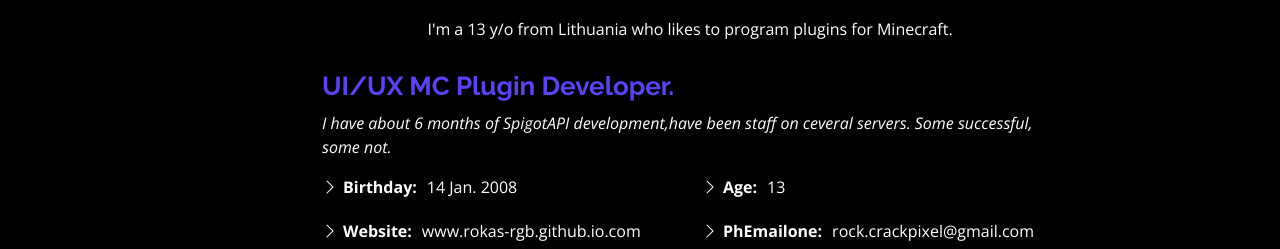
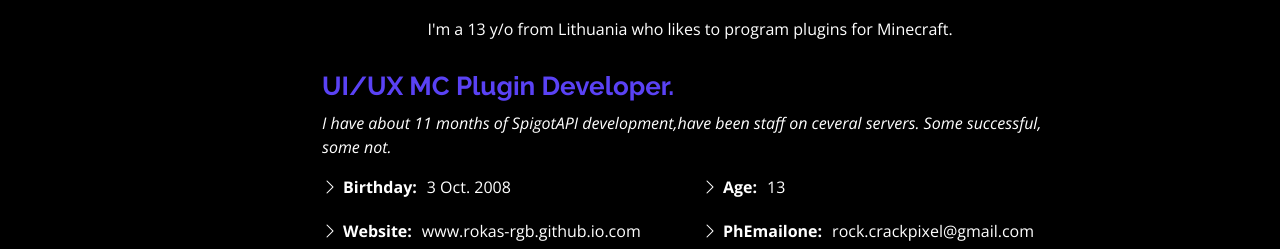
Before and after one commit to Rokas-rgb/Rokas-rgb.github.io, a plain HTML site: page index.html in a window 1280 px wide. Shown: the part 921-1170 px from the top of the page. Drawn offline with nearby package versions, Linux system fonts and the light colour scheme.

Commit message:
Update index.html

```diff
--- a/index.html
+++ b/index.html
@@ -77,12 +77,12 @@
           <div class="container col-lg-8 pt-4 pt-lg-0 content">
             <h3>UI/UX MC Plugin Developer.</h3>
             <p class="fst-italic">
-              I have about 6 months of SpigotAPI development,have been staff on ceveral servers. Some successful, some not.
+              I have about 11 months of SpigotAPI development,have been staff on ceveral servers. Some successful, some not.
             </p>
             <div class="row">
               <div class="col-lg-6">
                 <ul>
-                  <li><i class="bi bi-chevron-right"></i> <strong>Birthday:</strong> <span>14 Jan. 2008</span></li>
+                  <li><i class="bi bi-chevron-right"></i> <strong>Birthday:</strong> <span>3 Oct. 2008</span></li>
                   <li><i class="bi bi-chevron-right"></i> <strong>Website:</strong> <span>www.rokas-rgb.github.io.com</span></li>
                   <li><i class="bi bi-chevron-right"></i> <strong>City:</strong> <span>Vilnius, Lithuania</span></li>
                 </ul>
```
